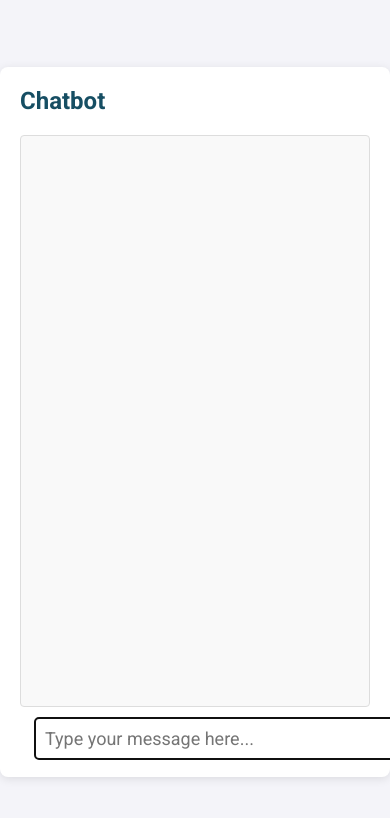
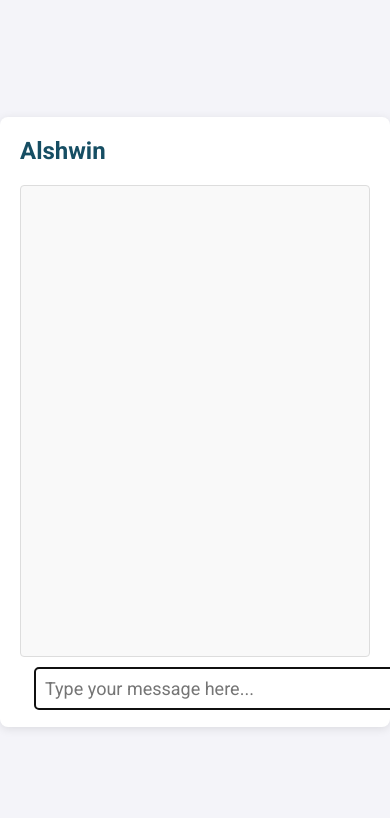
Before and after one commit to iitmbsc-student-projects/bdm-project-flask, a Flask app: page / in a window 390 px wide; the page is wider, and only the part inside the window is pictured. Shown: the top 818 px of that part. Run offline with Flask 3, Linux system fonts and the light colour scheme; parts of the project's set-up code (start-up, migrations or seed data) failed here and were passed over; some libraries are stand-ins or nearby versions.

Commit message:
updated name & fixed responsiveness

```diff
--- a/static/style.css
+++ b/static/style.css
@@ -10,8 +10,8 @@ body {
 }
 
 .container {
-  width: 1300px;
-  height: 700px;
+  width: 1100px;
+  height: 600px;
   background: #fff;
   padding-top: 10px;
   padding-left: 20px;
@@ -31,7 +31,7 @@ h1 {
 }
 
 #chat-box {
-  height: 550px;
+  height: 450px;
   overflow-y: auto;
   margin-bottom: 10px;
   border: 1px solid #ddd;
@@ -92,12 +92,12 @@ h1 {
 
 .input-container {
   position: absolute;
-  width: 1300px;
+  width: 1100px;
 }
 
 #user-input {
-  width: 1250px;
-  padding: 10px 10px 10px 10px; /* Add padding to the right to make space for the button */
+  width: 1050px;
+  padding: 10px 10px 10px 10px;
   border: 1px solid #ddd;
   border-radius: 4px;
   font-family: "Roboto", sans-serif;
@@ -106,19 +106,19 @@ h1 {
 
 #send-btn {
   position: absolute;
-  right: 20px; /* Position the button inside the input box */
+  right: 20px;
   top: 50%;
-  transform: translateY(-50%); /* Vertically center the button */
+  transform: translateY(-50%);
   background: none;
   border: none;
   cursor: pointer;
 }
 
 #send-btn i {
-  color: #06b6d4; /* Icon color */
+  color: #06b6d4;
   font-size: 18px;
 }
 
 #send-btn:hover i {
-  color: #0e7490; /* Change icon color on hover */
+  color: #0e7490;
 }
--- a/templates/index.html
+++ b/templates/index.html
@@ -3,7 +3,7 @@
   <head>
     <meta charset="UTF-8" />
     <meta name="viewport" content="width=device-width, initial-scale=1.0" />
-    <title>Chatbot</title>
+    <title>Alshwin</title>
     <link rel="stylesheet" href="/static/style.css" />
     <script src="https://cdnjs.cloudflare.com/ajax/libs/marked/15.0.6/marked.min.js"></script>
     <script src="https://cdnjs.cloudflare.com/ajax/libs/dompurify/2.4.0/purify.min.js"></script>
@@ -13,7 +13,7 @@
   </head>
   <body>
     <div class="container">
-      <h1>Chatbot</h1>
+      <h1>Alshwin</h1>
       <div id="chat-box"></div>
       <!-- <input
         type="text"
```
